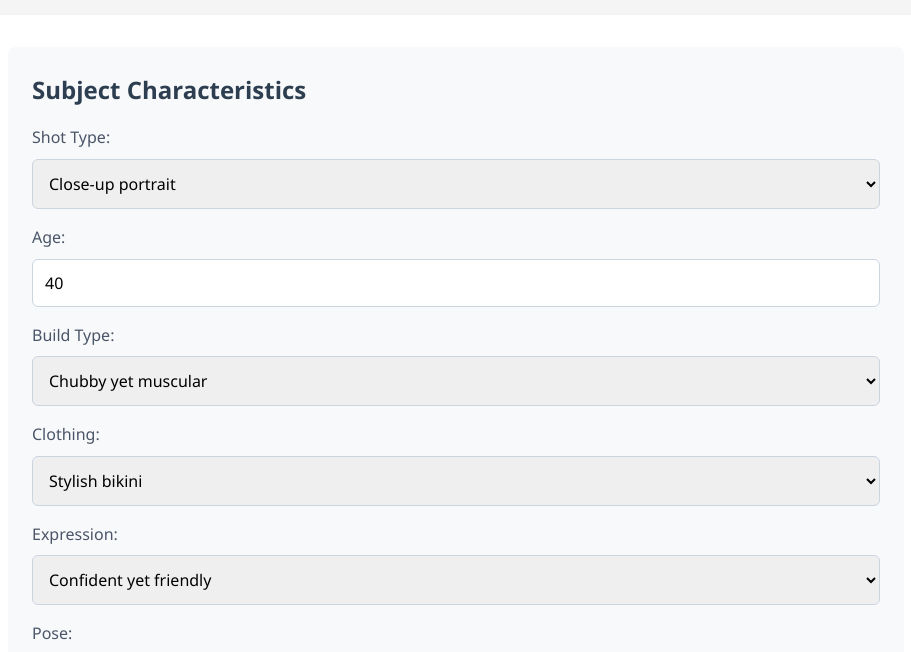
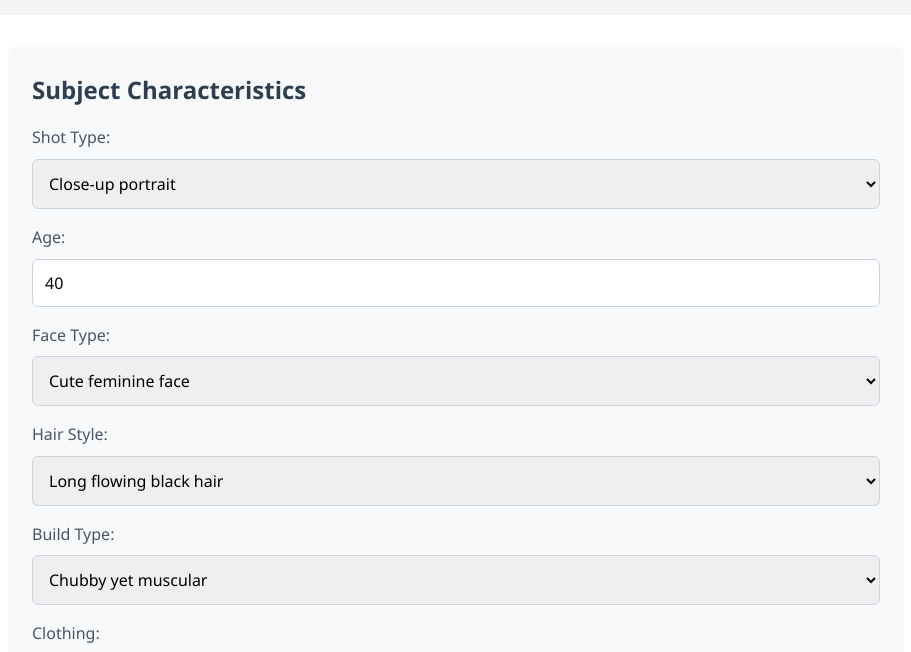
Before and after one commit to androidsk17i/chubbyfbb, a plain HTML site: page index.html in a window 1280 px wide. Shown: the part 113-765 px from the top of the page, without its empty margins (184-1095 px from the left). Drawn offline with Linux system fonts and the light colour scheme.

Commit message:
Add files via upload

```diff
--- a/index.html
+++ b/index.html
@@ -30,6 +30,36 @@
                 <div class="input-group">
                     <label>Age:</label>
                     <input type="number" id="age" value="40" min="18" max="100">
+                </div>
+                <div class="input-group">
+                    <label>Face Type:</label>
+                    <select id="faceType">
+                        <option value="cute feminine face">Cute feminine face</option>
+                        <option value="delicate feminine features">Delicate feminine features</option>
+                        <option value="soft feminine features">Soft feminine features</option>
+                        <option value="gentle feminine face">Gentle feminine face</option>
+                        <option value="pretty feminine face">Pretty feminine face</option>
+                        <option value="beautiful feminine features">Beautiful feminine features</option>
+                        <option value="charming feminine face">Charming feminine face</option>
+                        <option value="lovely feminine features">Lovely feminine features</option>
+                        <option value="graceful feminine face">Graceful feminine face</option>
+                        <option value="elegant feminine features">Elegant feminine features</option>
+                    </select>
+                </div>
+                <div class="input-group">
+                    <label>Hair Style:</label>
+                    <select id="hairStyle">
+                        <option value="long flowing black hair">Long flowing black hair</option>
+                        <option value="long straight black hair">Long straight black hair</option>
+                        <option value="long wavy black hair">Long wavy black hair</option>
+                        <option value="long silky black hair">Long silky black hair</option>
+                        <option value="long lustrous black hair">Long lustrous black hair</option>
+                        <option value="long smooth black hair">Long smooth black hair</option>
+                        <option value="long glossy black hair">Long glossy black hair</option>
+                        <option value="long sleek black hair">Long sleek black hair</option>
+                        <option value="long shiny black hair">Long shiny black hair</option>
+                        <option value="long beautiful black hair">Long beautiful black hair</option>
+                    </select>
                 </div>
                 <div class="input-group">
                     <label>Build Type:</label>
--- a/script.js
+++ b/script.js
@@ -89,6 +89,18 @@ document.addEventListener('DOMContentLoaded', () => {
             "mixed lighting", "dynamic lighting", "controlled lighting",
             "artistic lighting", "mood lighting", "complementary lighting",
             "enhanced lighting", "optimal lighting", "perfect lighting"
+        ],
+        faceTypes: [
+            "cute feminine face", "delicate feminine features", "soft feminine features",
+            "gentle feminine face", "pretty feminine face", "beautiful feminine features",
+            "charming feminine face", "lovely feminine features", "graceful feminine face",
+            "elegant feminine features"
+        ],
+        hairStyles: [
+            "long flowing black hair", "long straight black hair", "long wavy black hair",
+            "long silky black hair", "long lustrous black hair", "long smooth black hair",
+            "long glossy black hair", "long sleek black hair", "long shiny black hair",
+            "long beautiful black hair"
         ]
     };
 
@@ -128,6 +140,8 @@ document.addEventListener('DOMContentLoaded', () => {
         const lightingSelect = document.getElementById('lighting');
         const samplerSelect = document.getElementById('sampler');
         const sizeSelect = document.getElementById('size');
+        const faceTypeSelect = document.getElementById('faceType');
+        const hairStyleSelect = document.getElementById('hairStyle');
 
         // Set random selected index for each select element
         shotTypeSelect.selectedIndex = Math.floor(Math.random() * shotTypeSelect.options.length);
@@ -137,6 +151,8 @@ document.addEventListener('DOMContentLoaded', () => {
         poseSelect.selectedIndex = Math.floor(Math.random() * poseSelect.options.length);
         locationSelect.selectedIndex = Math.floor(Math.random() * locationSelect.options.length);
         lightingSelect.selectedIndex = Math.floor(Math.random() * lightingSelect.options.length);
+        faceTypeSelect.selectedIndex = Math.floor(Math.random() * faceTypeSelect.options.length);
+        hairStyleSelect.selectedIndex = Math.floor(Math.random() * hairStyleSelect.options.length);
 
         // Randomize checkboxes
         document.getElementById('sweat').checked = Math.random() < 0.7;
@@ -157,6 +173,8 @@ document.addEventListener('DOMContentLoaded', () => {
     function generatePrompt() {
         const shotType = document.getElementById('shotType').options[document.getElementById('shotType').selectedIndex].value;
         const age = document.getElementById('age').value;
+        const faceType = document.getElementById('faceType').options[document.getElementById('faceType').selectedIndex].value;
+        const hairStyle = document.getElementById('hairStyle').options[document.getElementById('hairStyle').selectedIndex].value;
         const buildType = document.getElementById('buildType').options[document.getElementById('buildType').selectedIndex].value;
         const clothing = document.getElementById('clothing').options[document.getElementById('clothing').selectedIndex].value;
         const expression = document.getElementById('expression').options[document.getElementById('expression').selectedIndex].value;
@@ -182,6 +200,8 @@ document.addEventListener('DOMContentLoaded', () => {
         if (shotType && shotType !== "undefined") promptParts.push(shotType);
         // Add non-empty components with cute and chubby description
         if (age) promptParts.push(`A cute and chubby ${age}-year-old Japanese woman bodybuilder`);
+        if (faceType && faceType !== "undefined") promptParts.push(faceType);
+        if (hairStyle && hairStyle !== "undefined") promptParts.push(hairStyle);
         promptParts.push(getRandomItem(variations.bodyFeatures));
         if (buildType && buildType !== "undefined") promptParts.push(buildType);
         if (clothing && clothing !== "undefined") promptParts.push(clothing);
```
